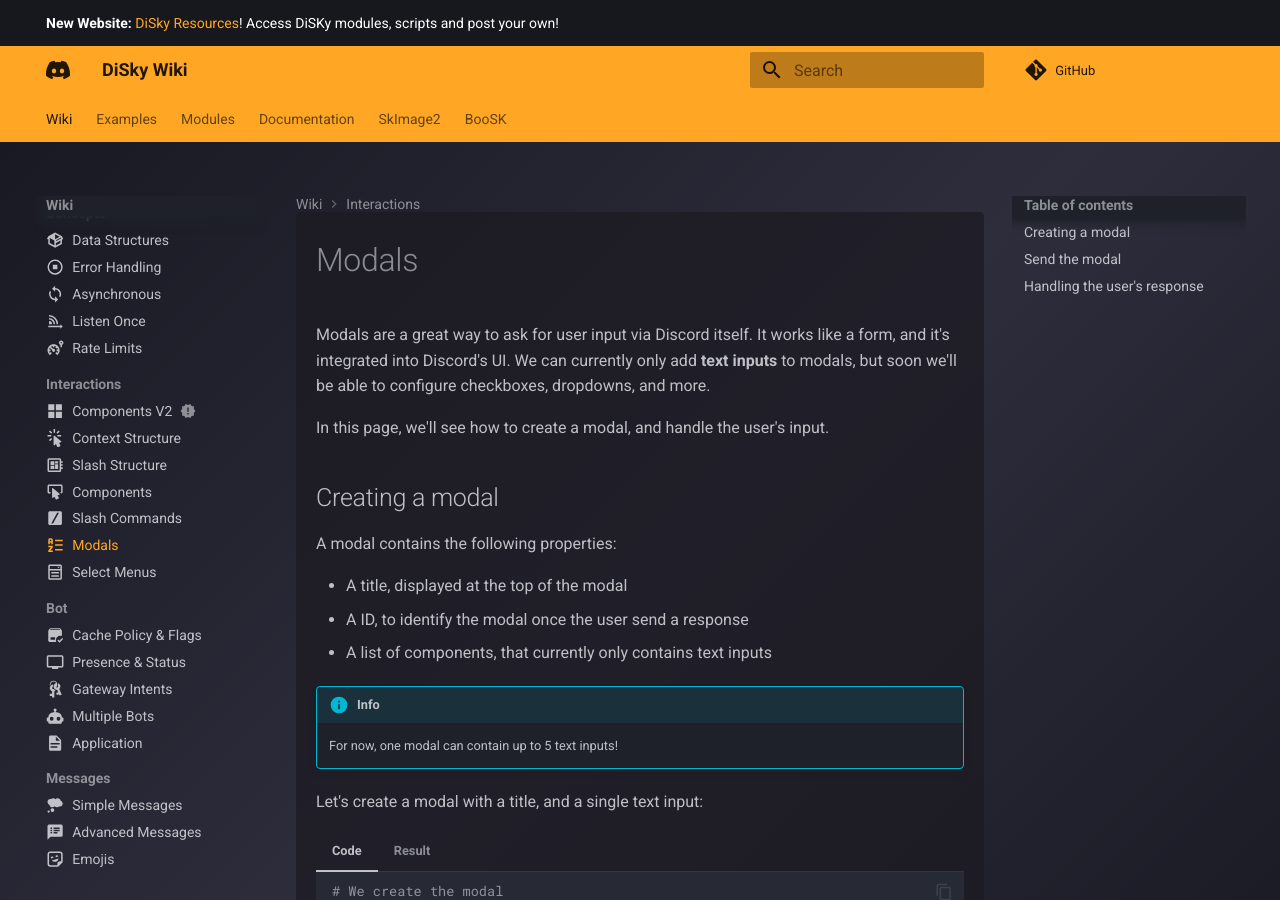
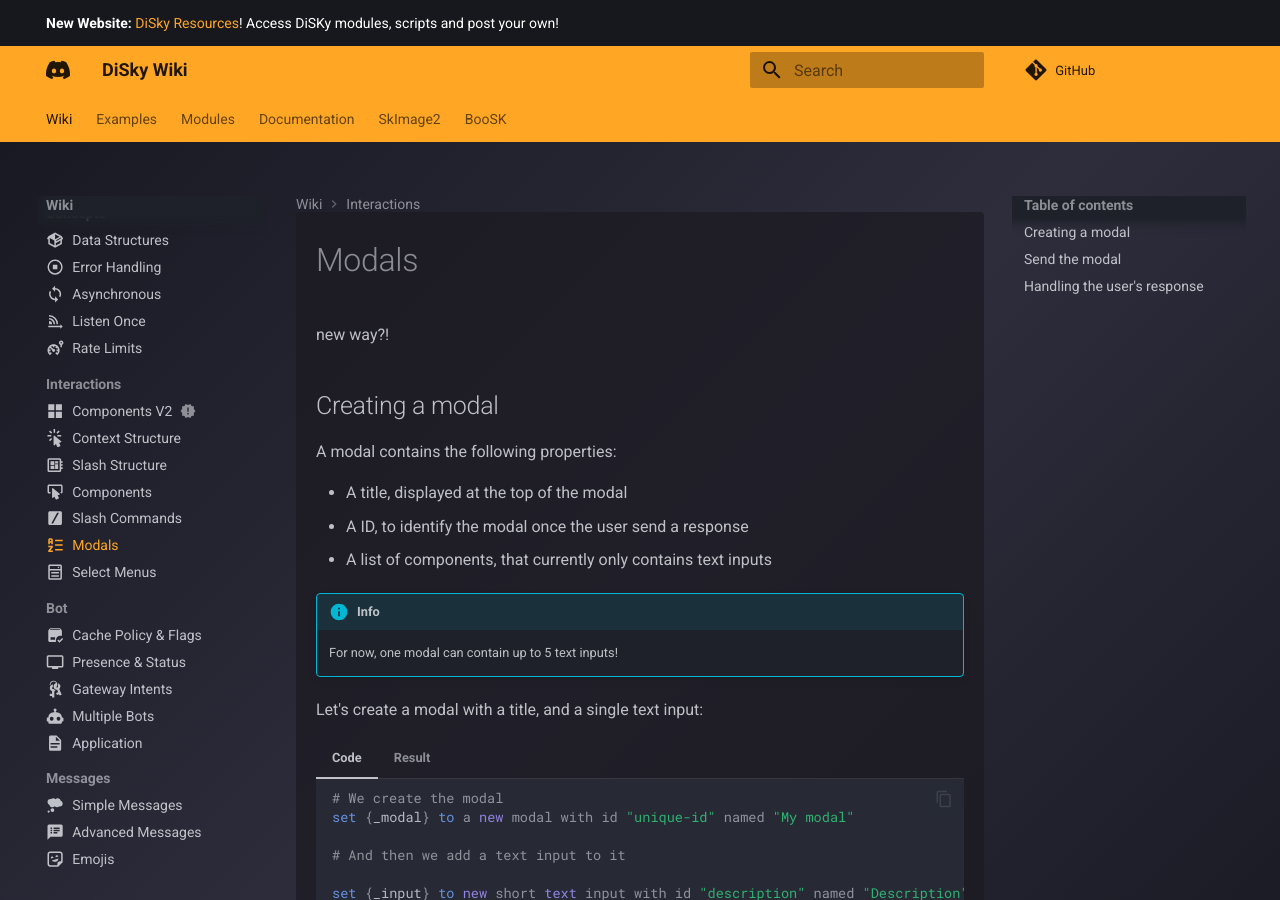
Before and after one commit to DiSkyOrg/Documentation, an MkDocs documentation site: the page built from docs/interactions/modals.md, in a window 1280 px wide and 900 px high. Built offline with MkDocs 1.6.1 and Material for MkDocs 9.7.7, drawn with Linux system fonts in a browser that asks for light colours; comment, search, counter and statistics services are not loaded.

```diff
--- a/docs/interactions/modals.md
+++ b/docs/interactions/modals.md
@@ -4,9 +4,8 @@ icon: material/order-alphabetical-ascending
 
 # Modals
 
-Modals are a great way to ask for user input via Discord itself. It works like a form, and it's integrated into Discord's UI. We can currently only add **text inputs** to modals, but soon we'll be able to configure checkboxes, dropdowns, and more.
 
-In this page, we'll see how to create a modal, and handle the user's input.
+new way?!
 
 ## Creating a modal
 
```
